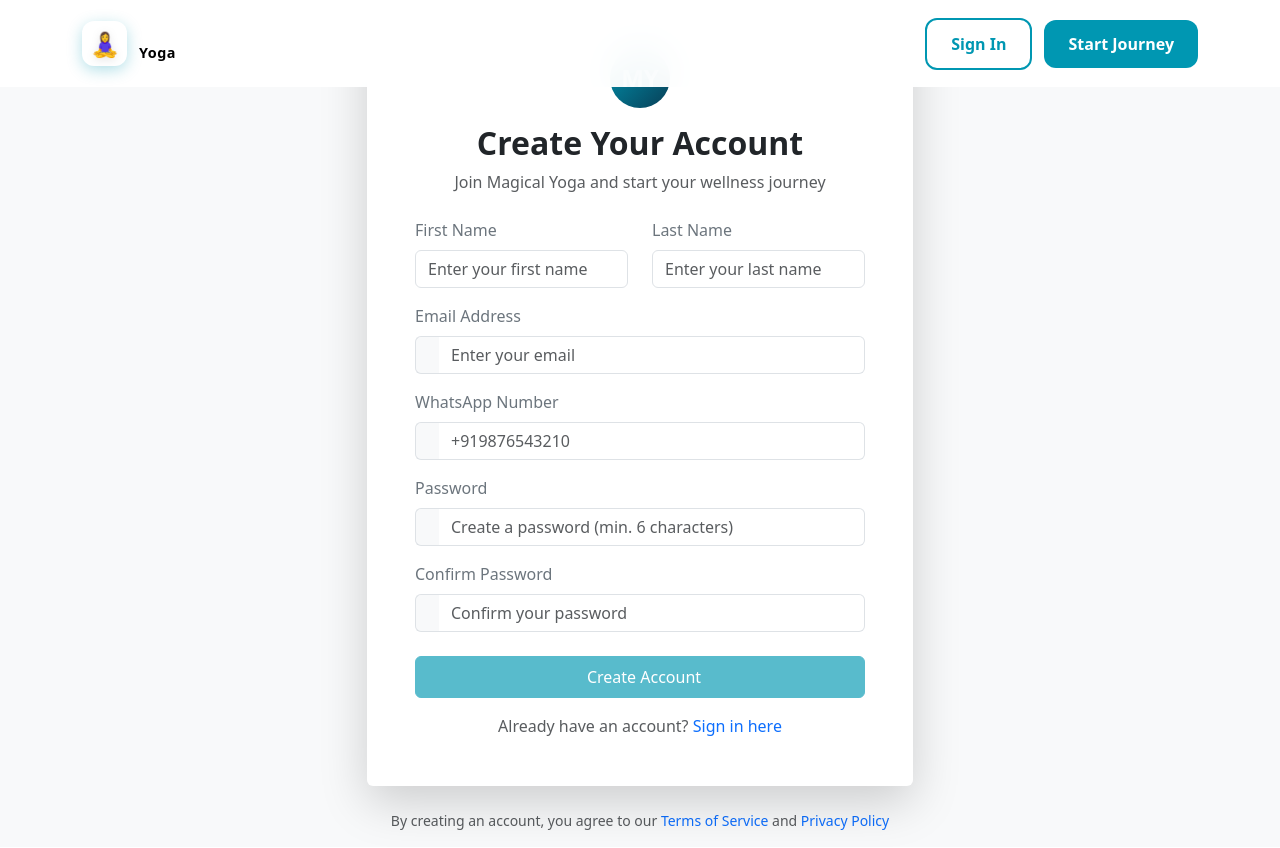
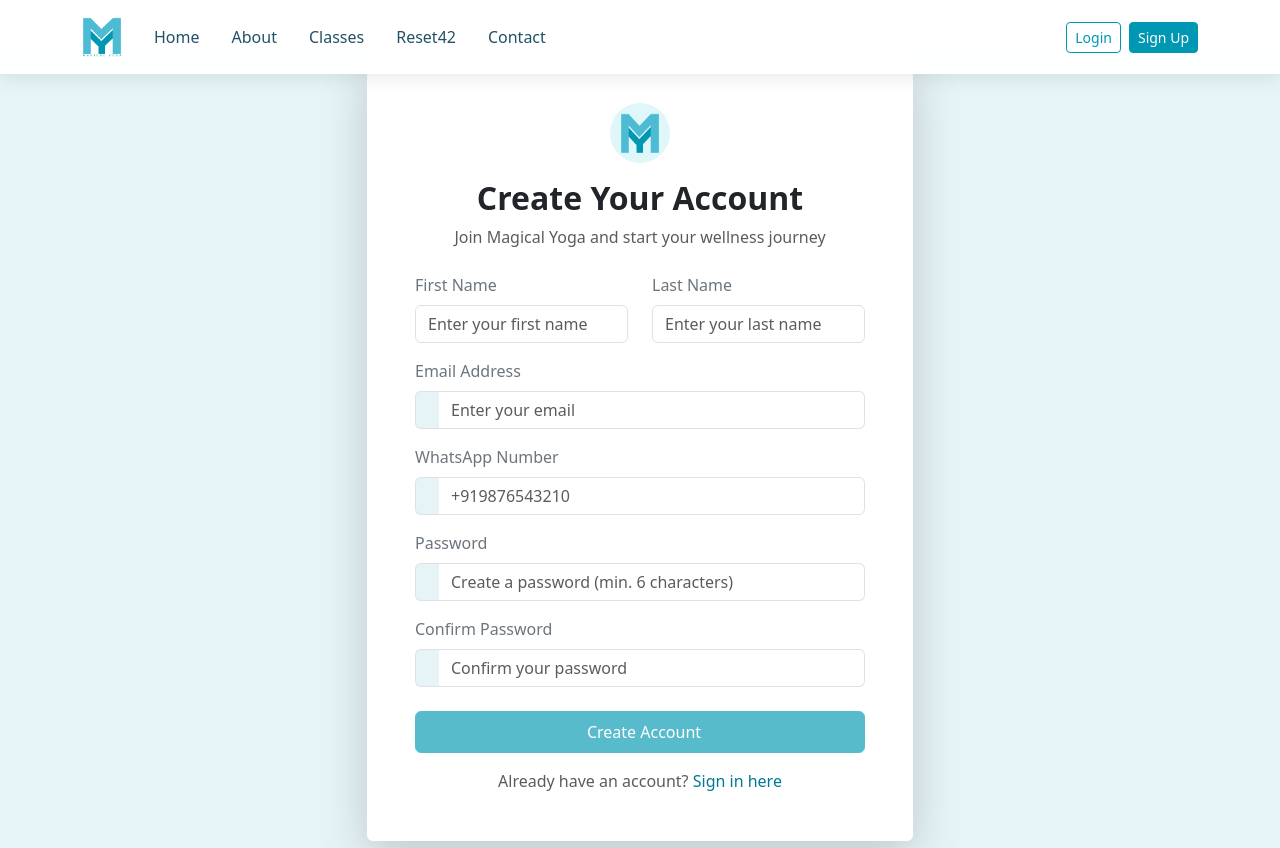
Before and after one commit to Sundaram14/magicalyoga, an Angular app: page /register in a window 1280 px wide. Built offline with nearby package versions, Linux system fonts and the light colour scheme.

Commit message:
UI fixes basics

```diff
--- a/src/app/components/navbar/navbar.component.css
+++ b/src/app/components/navbar/navbar.component.css
@@ -1,456 +1,109 @@
-/* Modern Navbar Variables */
-:root {
-  --primary-gradient: linear-gradient(135deg, #0097b2 0%, #00b4d8 100%);
-  --secondary-gradient: linear-gradient(135deg, rgba(8, 62, 86, 0.9) 0%, rgba(8, 62, 86, 1) 100%);
-  --glass-bg: rgba(255, 255, 255, 0.08);
-  --glass-border: rgba(255, 255, 255, 0.1);
-  --text-primary: #1a365d;
-  --text-secondary: #4a5568;
-  --shadow-soft: 0 8px 32px rgba(0, 151, 178, 0.1);
-  --shadow-hard: 0 20px 40px rgba(0, 0, 0, 0.1);
-}
-
-/* Modern Navbar Base */
-.modern-navbar {
-  background: rgba(255, 255, 255, 0.95);
-  backdrop-filter: blur(20px);
-  -webkit-backdrop-filter: blur(20px);
-  border-bottom: 1px solid var(--glass-border);
-  padding: 1rem 0;
-  transition: all 0.4s cubic-bezier(0.4, 0, 0.2, 1);
+.custom-navbar {
+  background: rgba(255, 255, 255, 0.95) !important;
+  backdrop-filter: blur(10px);
+  box-shadow: 0 2px 20px rgba(0, 0, 0, 0.1);
+  padding: 0.75rem 0;
+  transition: all 0.3s ease;
   z-index: 1030;
 }
 
-.modern-navbar.scrolled {
-  background: rgba(255, 255, 255, 0.98);
-  backdrop-filter: blur(30px);
-  padding: 0.75rem 0;
-  box-shadow: var(--shadow-soft);
+.custom-navbar .navbar-brand img {
+  transition: transform 0.3s ease;
 }
 
-/* Logo Design */
-.logo-container {
-  display: flex;
-  align-items: center;
-  gap: 0.75rem;
-  text-decoration: none;
+.custom-navbar .navbar-brand:hover img {
+  transform: scale(1.05);
 }
 
-.logo-gradient {
-  width: 45px;
-  height: 45px;
-  background: var(--primary-gradient);
-  border-radius: 12px;
-  display: flex;
-  align-items: center;
-  justify-content: center;
-  box-shadow: 0 4px 15px rgba(0, 151, 178, 0.3);
+.custom-navbar .nav-link {
+  color: rgba(8, 62, 86, 0.9) !important;
+  font-weight: 500;
+  padding: 0.5rem 1rem;
   transition: all 0.3s ease;
+  border-radius: 0.375rem;
 }
 
-.logo-gradient:hover {
-  transform: scale(1.05) rotate(5deg);
-  box-shadow: 0 6px 20px rgba(0, 151, 178, 0.4);
+.custom-navbar .nav-link:hover,
+.custom-navbar .nav-link.active {
+  color: #0097b2 !important;
+  background-color: rgba(0, 151, 178, 0.1);
 }
 
-.logo-icon {
-  font-size: 1.5rem;
-  filter: drop-shadow(0 2px 4px rgba(0, 0, 0, 0.1));
-}
-
-.logo-text {
-  display: flex;
-  flex-direction: column;
-  line-height: 1;
-}
-
-.logo-primary {
-  font-size: 1.25rem;
-  font-weight: 800;
-  background: var(--primary-gradient);
-  -webkit-background-clip: text;
-  -webkit-text-fill-color: transparent;
-  background-clip: text;
-}
-
-.logo-secondary {
-  font-size: 0.9rem;
-  font-weight: 600;
-  color: var(--text-secondary);
-  letter-spacing: 0.5px;
-}
-
-/* Modern Toggler */
-.modern-toggler {
-  border: none;
-  background: transparent;
-  padding: 0.5rem;
-  width: 40px;
-  height: 40px;
-  position: relative;
-}
-
-.toggler-icon {
-  display: block;
-  position: relative;
-  width: 24px;
-  height: 18px;
-}
-
-.toggler-icon span {
-  display: block;
-  position: absolute;
-  height: 2px;
-  width: 100%;
-  background: var(--text-primary);
-  border-radius: 2px;
-  opacity: 1;
-  left: 0;
-  transform: rotate(0deg);
-  transition: all 0.3s ease;
-}
-
-.toggler-icon span:nth-child(1) { top: 0px; }
-.toggler-icon span:nth-child(2) { top: 8px; }
-.toggler-icon span:nth-child(3) { top: 16px; }
-
-.modern-toggler[aria-expanded="true"] .toggler-icon span:nth-child(1) {
-  top: 8px;
-  transform: rotate(45deg);
-}
-
-.modern-toggler[aria-expanded="true"] .toggler-icon span:nth-child(2) {
-  opacity: 0;
-}
-
-.modern-toggler[aria-expanded="true"] .toggler-icon span:nth-child(3) {
-  top: 8px;
-  transform: rotate(-45deg);
-}
-
-/* Navigation Links */
-.modern-nav {
-  gap: 0.5rem;
-  margin-right: auto;
-}
-
-.modern-link {
-  position: relative;
-  padding: 0.75rem 1.25rem !important;
-  color: var(--text-secondary) !important;
-  font-weight: 600;
-  border-radius: 12px;
-  transition: all 0.3s ease;
-  overflow: hidden;
-}
-
-.modern-link::before {
-  content: '';
-  position: absolute;
-  top: 0;
-  left: -100%;
-  width: 100%;
-  height: 100%;
-  background: var(--primary-gradient);
-  opacity: 0;
-  transition: all 0.4s ease;
-  z-index: -1;
-}
-
-.modern-link:hover::before,
-.modern-link.active::before {
-  left: 0;
-  opacity: 0.1;
-}
-
-.modern-link:hover,
-.modern-link.active {
-  color: #0097b2 !important;
-  transform: translateY(-2px);
-}
-
-.link-icon {
-  font-size: 1.1rem;
-  margin-right: 0.5rem;
-  filter: drop-shadow(0 2px 4px rgba(0, 0, 0, 0.1));
-}
-
-.link-underline {
-  position: absolute;
-  bottom: 0;
-  left: 50%;
-  width: 0;
-  height: 2px;
-  background: var(--primary-gradient);
-  transition: all 0.3s ease;
-  transform: translateX(-50%);
-}
-
-.modern-link.active .link-underline {
-  width: 80%;
-}
-
-/* User Section */
-.modern-user-section {
-  gap: 1rem;
-}
-
-/* User Dropdown */
-.user-dropdown {
-  position: relative;
-}
-
-.user-trigger {
-  display: flex;
-  align-items: center;
-  gap: 0.75rem;
-  padding: 0.5rem 1rem;
-  background: rgba(255, 255, 255, 0.5);
-  border: 1px solid rgba(0, 151, 178, 0.1);
-  border-radius: 16px;
-  transition: all 0.3s ease;
-  cursor: pointer;
-}
-
-.user-trigger:hover {
-  background: rgba(255, 255, 255, 0.8);
-  box-shadow: 0 4px 15px rgba(0, 151, 178, 0.2);
-  transform: translateY(-1px);
-}
-
-.user-avatar-gradient {
-  position: relative;
-  width: 40px;
-  height: 40px;
-  background: var(--primary-gradient);
+/* User Avatar */
+.user-avatar {
+  width: 36px;
+  height: 36px;
+  background: linear-gradient(135deg, #0097b2, rgba(8, 62, 86, 1));
   border-radius: 50%;
   display: flex;
   align-items: center;
   justify-content: center;
-  box-shadow: 0 4px 12px rgba(0, 151, 178, 0.3);
-}
-
-.user-initials {
   color: white;
-  font-weight: 700;
-  font-size: 0.9rem;
-  text-shadow: 0 1px 2px rgba(0, 0, 0, 0.2);
-}
-
-.online-indicator {
-  position: absolute;
-  bottom: 2px;
-  right: 2px;
-  width: 10px;
-  height: 10px;
-  background: #10b981;
-  border: 2px solid white;
-  border-radius: 50%;
-}
-
-.user-info {
-  display: flex;
-  flex-direction: column;
-  align-items: flex-start;
-}
-
-.user-name {
-  font-weight: 600;
-  color: var(--text-primary);
+  font-weight: bold;
   font-size: 0.9rem;
 }
 
-.user-status {
-  font-size: 0.75rem;
-  color: var(--text-secondary);
-  background: var(--primary-gradient);
-  -webkit-background-clip: text;
-  -webkit-text-fill-color: transparent;
-  background-clip: text;
-}
-
-.dropdown-arrow {
-  font-size: 0.7rem;
-  color: var(--text-secondary);
-  transition: transform 0.3s ease;
-}
-
-.dropdown-arrow.rotated {
-  transform: rotate(180deg);
-}
-
-.user-dropdown-menu {
-  position: absolute;
-  top: 100%;
-  right: 0;
+/* Dropdown Menu */
+.dropdown-menu {
+  border: none;
+  box-shadow: 0 4px 20px rgba(0, 0, 0, 0.15);
+  border-radius: 0.5rem;
   margin-top: 0.5rem;
-  background: white;
-  border-radius: 16px;
-  box-shadow: var(--shadow-hard);
-  padding: 0.5rem;
-  min-width: 200px;
-  opacity: 0;
-  visibility: hidden;
-  transform: translateY(-10px);
-  transition: all 0.3s ease;
-  z-index: 1000;
-}
-
-.user-dropdown-menu.show {
-  opacity: 1;
-  visibility: visible;
-  transform: translateY(0);
 }
 
 .dropdown-item {
-  display: flex;
-  align-items: center;
-  gap: 0.75rem;
   padding: 0.75rem 1rem;
-  color: var(--text-secondary);
-  text-decoration: none;
-  border-radius: 12px;
   transition: all 0.2s ease;
-  font-weight: 500;
+  color: rgba(8, 62, 86, 0.9);
 }
 
 .dropdown-item:hover {
-  background: rgba(0, 151, 178, 0.1);
+  background-color: rgba(0, 151, 178, 0.1);
   color: #0097b2;
-  transform: translateX(4px);
 }
 
-.dropdown-item i {
-  width: 16px;
-  text-align: center;
+/* Buttons */
+.btn-outline-primary {
+  border-color: #0097b2;
+  color: #0097b2;
 }
 
-.logout-item {
-  color: #ef4444;
+.btn-outline-primary:hover {
+  background-color: #0097b2;
+  border-color: #0097b2;
+  color: white;
 }
 
-.logout-item:hover {
-  background: rgba(239, 68, 68, 0.1);
-  color: #ef4444;
+.btn-primary {
+  background-color: #0097b2;
+  border-color: #0097b2;
 }
 
-/* Auth Buttons */
-.auth-buttons {
-  display: flex;
-  align-items: center;
-  gap: 0.75rem;
-}
-
-.btn-login {
-  padding: 0.75rem 1.5rem;
-  background: transparent;
-  border: 2px solid #0097b2;
-  color: #0097b2;
-  border-radius: 12px;
-  font-weight: 600;
-  text-decoration: none;
-  transition: all 0.3s ease;
-  position: relative;
-  overflow: hidden;
-}
-
-.btn-login:hover {
-  background: #0097b2;
-  color: white;
-  transform: translateY(-2px);
-  box-shadow: 0 6px 20px rgba(0, 151, 178, 0.3);
-}
-
-.btn-signup {
-  position: relative;
-  padding: 0.75rem 1.5rem;
-  background: var(--primary-gradient);
-  border: none;
-  color: white;
-  border-radius: 12px;
-  font-weight: 600;
-  text-decoration: none;
-  overflow: hidden;
-  transition: all 0.3s ease;
-}
-
-.btn-signup:hover {
-  transform: translateY(-2px);
-  box-shadow: 0 8px 25px rgba(0, 151, 178, 0.4);
-}
-
-.btn-glow {
-  position: absolute;
-  top: 0;
-  left: -100%;
-  width: 100%;
-  height: 100%;
-  background: linear-gradient(90deg, transparent, rgba(255, 255, 255, 0.4), transparent);
-  transition: left 0.5s ease;
-}
-
-.btn-signup:hover .btn-glow {
-  left: 100%;
+.btn-primary:hover {
+  background-color: #007a94;
+  border-color: #007a94;
 }
 
 /* Mobile Responsive */
 @media (max-width: 768px) {
-  .modern-collapse {
-    position: fixed;
-    top: 100%;
-    left: 0;
-    width: 100%;
+  .navbar-collapse {
     background: white;
-    box-shadow: var(--shadow-hard);
-    border-radius: 0 0 20px 20px;
-    padding: 2rem;
-    transition: all 0.4s ease;
+    padding: 1rem;
+    border-radius: 0.5rem;
+    margin-top: 1rem;
+    box-shadow: 0 4px 20px rgba(0, 0, 0, 0.1);
   }
 
-  .modern-collapse.show {
-    top: 100%;
-    transform: translateY(-100%);
+  .nav-link {
+    padding: 0.75rem 0 !important;
   }
 
-  .modern-nav {
-    flex-direction: column;
-    gap: 0.5rem;
-  }
-
-  .auth-buttons {
-    flex-direction: column;
-    width: 100%;
-    margin-top: 1rem;
-  }
-
-  .btn-login,
-  .btn-signup {
-    width: 100%;
-    text-align: center;
+  .navbar-nav .btn {
+    margin-top: 0.5rem;
   }
 }
 
-/* Backdrop for mobile */
-.nav-backdrop {
-  position: fixed;
-  top: 0;
-  left: 0;
-  width: 100%;
-  height: 100%;
-  background: rgba(0, 0, 0, 0.5);
-  backdrop-filter: blur(5px);
-  z-index: 1029;
-  opacity: 0.2;
-  visibility: hidden;
-  transition: all 0.3s ease;
+/* Ensure proper spacing for fixed navbar */
+body {
+  padding-top: 76px; /* Adjust based on navbar height */
 }
-
-.nav-backdrop.active {
-  opacity: 1;
-  visibility: visible;
-}
-
-/* Body padding for fixed navbar */
-body {
-  padding-top: 80px;
-}
--- a/src/app/components/navbar/navbar.component.html
+++ b/src/app/components/navbar/navbar.component.html
@@ -1,97 +1,82 @@
-<nav class="navbar navbar-expand-lg fixed-top modern-navbar" [class.scrolled]="isScrolled">
+<nav class="navbar navbar-expand-lg navbar-light fixed-top custom-navbar">
   <div class="container">
-    <!-- Logo with Animation -->
-    <a class="navbar-brand" routerLink="/home" (click)="setActiveLink('home')">
-      <div class="logo-container">
-        <div class="logo-gradient">
-          <span class="logo-icon">🧘‍♀️</span>
-        </div>
-        <div class="logo-text">
-          <span class="logo-primary">Magical</span>
-          <span class="logo-secondary">Yoga</span>
-        </div>
-      </div>
+    <!-- Logo -->
+    <a class="navbar-brand" routerLink="/home">
+      <img src="assets/Images/logo-full.png" alt="Magical Yoga Logo" height="40">
     </a>
 
-    <!-- Mobile Toggle with Animation -->
-    <button class="navbar-toggler modern-toggler" type="button" (click)="toggleMenu()"
+    <!-- Mobile Toggle -->
+    <button class="navbar-toggler" type="button" (click)="toggleMenu()"
             [attr.aria-expanded]="isMenuOpen" aria-controls="navbarNav">
-      <span class="toggler-icon">
-        <span></span>
-        <span></span>
-        <span></span>
-      </span>
+      <span class="navbar-toggler-icon"></span>
     </button>
 
-    <!-- Navigation Links with Modern Design -->
-    <div class="collapse navbar-collapse modern-collapse" [class.show]="isMenuOpen" id="navbarNav">
-      <ul class="navbar-nav modern-nav">
-        <li class="nav-item" *ngFor="let link of navLinks">
-          <a class="nav-link modern-link"
-             [routerLink]="link.route"
-             routerLinkActive="active"
-             [class.active]="activeLink === link.id"
-             (click)="setActiveLink(link.id)">
-            <span class="link-icon">{{ link.icon }}</span>
-            <span class="link-text">{{ link.text }}</span>
-            <span class="link-underline"></span>
-          </a>
+    <!-- Navigation Links -->
+    <div class="collapse navbar-collapse" [class.show]="isMenuOpen" id="navbarNav">
+      <ul class="navbar-nav me-auto">
+        <li class="nav-item">
+          <a class="nav-link" routerLink="/home" routerLinkActive="active"
+             (click)="isMenuOpen = false">Home</a>
+        </li>
+        <li class="nav-item">
+          <a class="nav-link" routerLink="/about" routerLinkActive="active"
+             (click)="isMenuOpen = false">About</a>
+        </li>
+        <li class="nav-item">
+          <a class="nav-link" routerLink="/classes" routerLinkActive="active"
+             (click)="isMenuOpen = false">Classes</a>
+        </li>
+        <li class="nav-item">
+          <a class="nav-link" routerLink="/reset42" routerLinkActive="active"
+             (click)="isMenuOpen = false">Reset42</a>
+        </li>
+        <li class="nav-item">
+          <a class="nav-link" routerLink="/contact" routerLinkActive="active"
+             (click)="isMenuOpen = false">Contact</a>
         </li>
       </ul>
 
-      <!-- User Section with Modern Design -->
-      <div class="navbar-nav modern-user-section">
+      <!-- User Authentication Section -->
+      <div class="navbar-nav">
         <!-- Authenticated User -->
-        <div class="nav-item" *ngIf="isAuthenticated && currentUser">
-          <div class="user-dropdown">
-            <button class="user-trigger" (click)="toggleUserDropdown()">
-              <div class="user-avatar-gradient">
-                <span class="user-initials">
-                  {{ currentUser?.firstName?.charAt(0) }}{{ currentUser?.lastName?.charAt(0) }}
-                </span>
-                <div class="online-indicator"></div>
-              </div>
-              <div class="user-info">
-                <span class="user-name">{{ currentUser.firstName }} {{ currentUser.lastName }}</span>
-                <span class="user-status">Yoga Member</span>
-              </div>
-              <i class="dropdown-arrow" [class.rotated]="isUserDropdownOpen">▼</i>
-            </button>
-
-            <div class="user-dropdown-menu" [class.show]="isUserDropdownOpen">
-              <a class="dropdown-item" routerLink="/dashboard" (click)="closeDropdowns()">
-                <i class="bi bi-speedometer2"></i>
-                <span>Dashboard</span>
+        <div class="nav-item dropdown" *ngIf="isAuthenticated && currentUser">
+          <a class="nav-link dropdown-toggle d-flex align-items-center" href="#" role="button"
+             data-bs-toggle="dropdown" aria-expanded="false">
+             <div class="user-avatar me-2">
+              {{ currentUser.firstName.charAt(0) }}{{ currentUser.lastName.charAt(0) }}
+            </div>
+            <span class="d-none d-md-inline">{{ currentUser.firstName }}</span>
+          </a>
+          <ul class="dropdown-menu dropdown-menu-end">
+            <li>
+              <a class="dropdown-item" routerLink="/dashboard" (click)="isMenuOpen = false">
+                <i class="bi bi-speedometer2 me-2"></i>Dashboard
               </a>
-              <a class="dropdown-item" routerLink="/profile" (click)="closeDropdowns()">
-                <i class="bi bi-person"></i>
-                <span>My Profile</span>
+            </li>
+            <li>
+              <a class="dropdown-item" routerLink="/profile" (click)="isMenuOpen = false">
+                <i class="bi bi-person me-2"></i>My Profile
               </a>
-              <div class="dropdown-divider"></div>
-              <a class="dropdown-item logout-item" (click)="logout()">
-                <i class="bi bi-box-arrow-right"></i>
-                <span>Logout</span>
+            </li>
+            <li><hr class="dropdown-divider"></li>
+            <li>
+              <a class="dropdown-item text-danger" (click)="logout()">
+                <i class="bi bi-box-arrow-right me-2"></i>Logout
               </a>
-            </div>
-          </div>
+            </li>
+          </ul>
         </div>
 
-        <!-- Not Authenticated - Modern Buttons -->
+        <!-- Not Authenticated -->
         <div class="nav-item" *ngIf="!isAuthenticated">
-          <div class="auth-buttons">
-            <a class="btn btn-login" routerLink="/login" (click)="setActiveLink('login')">
-              <span>Sign In</span>
-            </a>
-            <a class="btn btn-primary btn-signup" routerLink="/register" (click)="setActiveLink('register')">
-              <span>Start Journey</span>
-              <div class="btn-glow"></div>
-            </a>
+          <div class="d-flex gap-2">
+            <a class="btn btn-outline-primary btn-sm" routerLink="/login"
+               (click)="isMenuOpen = false">Login</a>
+            <a class="btn btn-primary btn-sm" routerLink="/register"
+               (click)="isMenuOpen = false">Sign Up</a>
           </div>
         </div>
       </div>
     </div>
   </div>
-
-  <!-- Background Blur Effect -->
-  <div class="nav-backdrop" [class.active]="isMenuOpen" (click)="isMenuOpen = false"></div>
 </nav>
--- a/src/app/components/navbar/navbar.component.ts
+++ b/src/app/components/navbar/navbar.component.ts
@@ -1,4 +1,4 @@
-import { Component, OnInit, inject, HostListener } from '@angular/core';
+import { Component, OnInit, inject } from '@angular/core';
 import { CommonModule } from '@angular/common';
 import { Router, RouterModule } from '@angular/router';
 import { AuthService } from '../../../services/auth.service';
@@ -18,8 +18,6 @@
   currentUser: User | null = null;
   isAuthenticated = false;
   isMenuOpen = false;
-  isScrolled = false;
-  activeLink = 'home';
 
   ngOnInit(): void {
     this.authService.currentUser$.subscribe(user => {
@@ -28,18 +26,8 @@
     });
   }
 
-  @HostListener('window:scroll')
-  onWindowScroll() {
-    this.isScrolled = window.scrollY > 50;
-  }
-
   toggleMenu(): void {
     this.isMenuOpen = !this.isMenuOpen;
-  }
-
-  setActiveLink(link: string): void {
-    this.activeLink = link;
-    this.isMenuOpen = false;
   }
 
   logout(): void {
--- a/src/app/pages/dashboard/dashboard.component.css
+++ b/src/app/pages/dashboard/dashboard.component.css
@@ -0,0 +1,3 @@
+.bg-light{
+  background-color: var(--primary-extra-light) !important;
+}
--- a/src/app/pages/profile/profile.component.css
+++ b/src/app/pages/profile/profile.component.css
@@ -0,0 +1,3 @@
+.bg-light{
+  background-color: var(--primary-extra-light) !important;
+}
--- a/src/app/pages/register/register.component.css
+++ b/src/app/pages/register/register.component.css
@@ -0,0 +1,3 @@
+.bg-light{
+  background-color: var(--primary-extra-light) !important;
+}
--- a/src/app/pages/register/register.component.html
+++ b/src/app/pages/register/register.component.html
@@ -1,4 +1,4 @@
-<div class="min-vh-100 bg-light d-flex align-items-center">
+<div class="min-vh-100 bg-light d-flex align-items-center mt-5">
   <div class="container">
     <div class="row justify-content-center">
       <div class="col-md-8 col-lg-6">
@@ -9,8 +9,8 @@
             <!-- Header -->
             <div class="text-center mb-4">
               <div class="rounded-circle d-inline-flex align-items-center justify-content-center mb-3"
-                   style="width: 60px; height: 60px; background: linear-gradient(135deg, var(--primary-color), var(--secondary-color));">
-                <span class="text-white fw-bold fs-4">MY</span>
+                   style="width: 60px; height: 60px; background-color: #e0f7fa;">
+                <img src="../../../assets/Images/logo-img.png" alt="Magical Yoga Logo" style="width: 40px; height: 40px;">
               </div>
               <h2 class="card-title fw-bold text-dark mb-2">Create Your Account</h2>
               <p class="text-muted">Join Magical Yoga and start your wellness journey</p>
@@ -167,7 +167,7 @@
               <div class="text-center">
                 <p class="text-muted mb-0">
                   Already have an account?
-                  <a routerLink="/login" class="text-decoration-none text-primary fw-medium">
+                  <a routerLink="/login" class="text-decoration-none text-primary-dark fw-medium ">
                     Sign in here
                   </a>
                 </p>
@@ -175,16 +175,6 @@
             </form>
           </div>
         </div>
-
-        <!-- Footer Links -->
-        <div class="text-center mt-4">
-          <p class="text-muted small">
-            By creating an account, you agree to our
-            <a href="#" class="text-decoration-none text-primary">Terms of Service</a>
-            and
-            <a href="#" class="text-decoration-none text-primary">Privacy Policy</a>
-          </p>
-        </div>
       </div>
     </div>
   </div>
```
